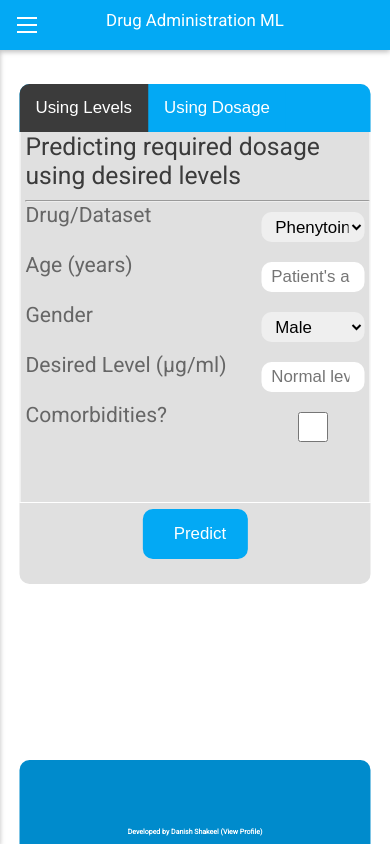
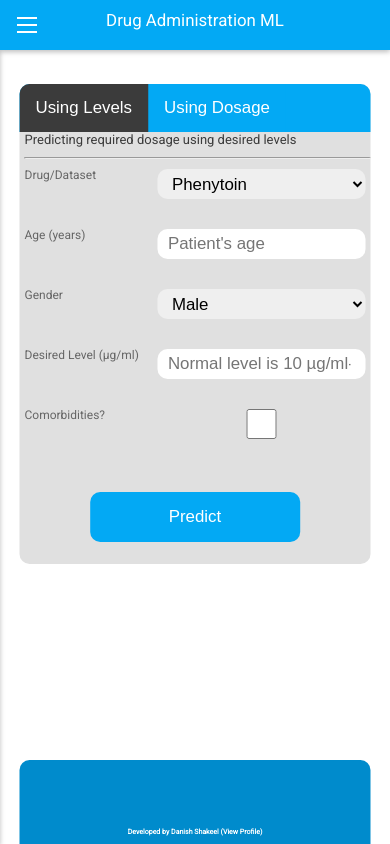
Before and after one commit to danish17/drug-administration-ml, a Flask app: page / in a window 390 px wide, after a click on "Using Levels". Run offline with Flask 2, Linux system fonts and the light colour scheme.

Commit message:
Added responsiveness for exceptionally odd screens

```diff
--- a/static/menu_stylesheet.css
+++ b/static/menu_stylesheet.css
@@ -15,7 +15,7 @@
     font-family: 'Roboto', sans-serif;
   }
   .content {
-    height: 10vh;
+    /* height: 10vh; */
   }
   a { text-decoration: none; }
 
@@ -273,6 +273,10 @@
    @media only screen and (max-width:1199px) {
 
   .container { width: 96%; }
+
+  .content {
+    height: 10vh;
+  }
   }
 
   .fixed-top {
--- a/static/stylesheet.css
+++ b/static/stylesheet.css
@@ -1,6 +1,7 @@
 @import url('https://fonts.googleapis.com/css2?family=Roboto:wght@300;400&display=swap');
 
 #user_card{
+    top: 10px;
     position: relative;
     left:50%;
     transform: translateX(-50%);
@@ -56,7 +57,7 @@
   .tabcontent {
     display: none;
     padding-left: 5px;
-    border: 1px solid rgb(255, 255, 255);
+    border: none;
     border-top: none;
     font-size: 2.5vh;
   }
@@ -155,16 +156,48 @@
 
 @media only screen and (max-width:900px) {
     #user_card{
+        top: 0;
         position: relative;
         left:50%;
         transform: translateX(-50%);
         background-color: #e0e0e0;
         width: 90%;
-        height: 500px;
+        height: 480px;
         margin-top: 0;
         border-radius: 10px;
     }
 
+    .tabcontent{
+      border: none;
+    }
+
+    .tabcontent h3{
+      font-size: 13px;
+    }
+
+    .field label{
+      font-size: 12px;
+    }
+
+    .field input[type="submit"]{
+      padding: 0 0 0 0;
+    }
+
+    .field select{
+      width: 60%;
+    }
+
+    .field input{
+      width: 60% !important;
+    }
+
+    .field{
+      margin-bottom: 10px;
+    }
+
+    .field input#btn{
+      margin: 0 0 0 0;
+    }
 
     #result{
         position: fixed;
```
